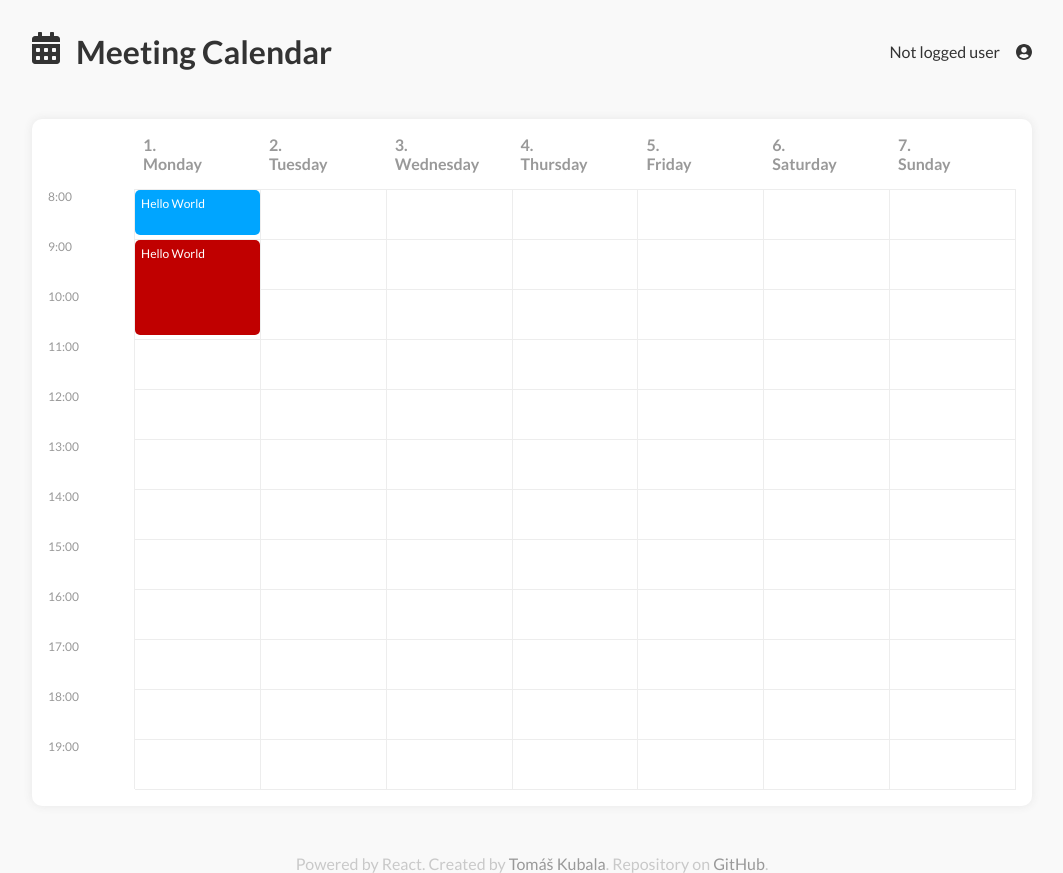
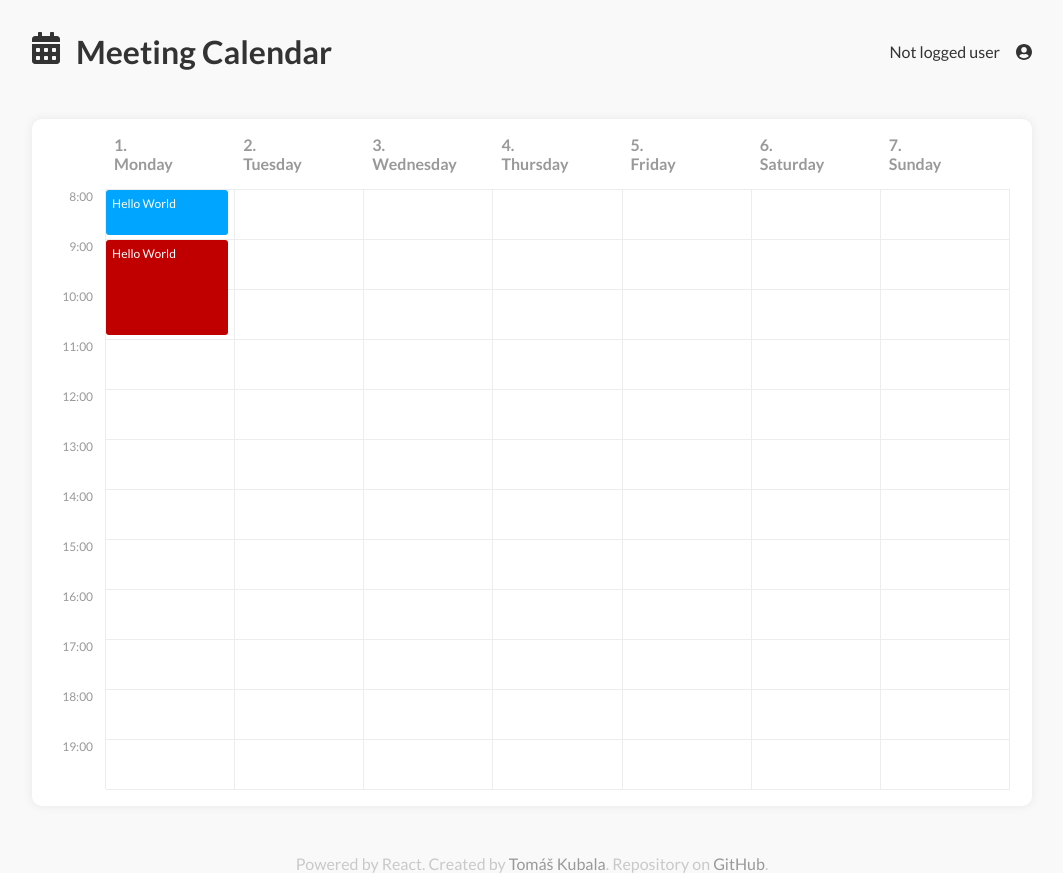
Before and after one commit to kubalat/meeting_calendar_react, a React (Create React App) app: page / in a window 1280 px wide. Shown: the whole page, without its empty margins (108-1171 px from the left). Built offline with nearby package versions, Linux system fonts and the light colour scheme.

Commit message:
View form for event dialog

```diff
--- a/src/components/calendar.css
+++ b/src/components/calendar.css
@@ -13,11 +13,11 @@
 }
 
 .calendar__header > .header__time {
-    width: 9%;
+    width: 6%;
 }
 
 .calendar__header > .header__day {
-    width: 13%;
+    width: 13.34%;
     padding-left: .5em;
     color: #999;
     font-weight: 700;
@@ -28,7 +28,7 @@
 }
 
 .calendar__time {
-    width: 9%;
+    width: 6%;
     color: #999;
 
 }
@@ -37,11 +37,13 @@
     height: 50px;
     border-right: 1px solid #ededed;
     font-size: .75rem;
+    text-align: right;
+    padding-right: 1em;
 }
 
 
 .calendar__day {
-    width: 13%;
+    width: 13.34%;
     border-right: 1px solid #ededed;
     border-top: 1px solid #ededed;
     height: 100%;
@@ -59,10 +61,10 @@
     height: 45px;
     background: #00a5ff;
     color: white;
-    width: 100%;
+    width: 95%;
     font-size: .75rem;
     padding: .5em;
-    border-radius: 5px;
+    border-radius: 3px;
 }
 
 .calendar__day > .calendar__event_2 {
@@ -71,18 +73,76 @@
     height: 95px;
     background: #c00000;
     color: white;
-    width: 100%;
+    width: 95%;
     font-size: .75rem;
     padding: .5em;
-    border-radius: 5px;
+    border-radius: 3px;
 }
 
 .calendar .event__dialog {
     position: absolute;
     background: white;
-    height: 200px;
     width: 200px;
-    box-shadow: 0px 0px 36px 7px #c9c9c9;
+    box-shadow: 0px 0px 36px 7px rgba(0,0,0,0.2);
+    border-radius: 10px;
+    overflow: hidden;
+}
+
+.event__dialog > header {
+    display: flex;
+    background: #00a5ff;
     padding: 1em;
-    border-radius: 10px;
+
+    color: white;
 }
+
+.event__dialog > header > .header__title {
+    flex: 1;
+}
+
+.event__dialog > header > .header__title > h3 {
+    margin-top: 0;
+    margin-bottom: 0;
+}
+
+.event__dialog > header > .header__close {
+    width: 30px;
+    display: flex;
+    justify-content: flex-end;
+}
+
+.event__dialog > header > .header__close > svg {
+    top: 3px;
+    position: relative;
+    color: #94d9ff;
+    transition: color .2s;
+    cursor: pointer;
+}
+
+.event__dialog > header > .header__close > svg:hover {
+    color: white;
+}
+
+.event__dialog > .event__body {
+    padding: 1em;
+}
+
+.event__dialog > .event__body > .event__metadata {
+    margin-bottom: 1.25em;
+}
+
+.event__dialog > .event__body > .event__metadata:last-child {
+    margin-bottom: 0;
+}
+
+.event__dialog > .event__body > .event__metadata > .meta__icon {
+    margin-bottom: .25em;
+}
+
+.event__dialog > .event__body > .event__metadata > .meta__icon > svg {
+    color:#bcbcbc;
+}
+
+.event__dialog > .event__body > .event__metadata > .meta__value {
+    color: #666;
+}
--- a/src/components/event_dialog.js
+++ b/src/components/event_dialog.js
@@ -11,6 +11,31 @@ export default class EventDialog extends Component {
             left: this.props.positionX
         }
 
-        return (<div className="event__dialog" style={ dialogStyle }>Test</div>);
+        return (
+            <div className="event__dialog" style={ dialogStyle }>
+                <header>
+                    <div className="header__title"><h3>Event name</h3></div>
+                    <div className="header__close"><i onClick={ () => this.closeDialog() }class="far fa-times-circle"></i></div>
+                </header>
+                <div class="event__body">
+                    <div className="event__metadata" id="event__time">
+                        <div className="meta__icon"><i class="far fa-clock"></i></div>
+                        <div className="meta__value">8:00 - 9:00</div>
+                    </div>
+                    <div className="event__metadata" id="event__user">
+                        <div className="meta__icon"><i class="far fa-user"></i></div>
+                        <div className="meta__value">Tomáš Kubala</div>
+                    </div>
+                    <div className="event__metadata" id="event__note">
+                        <div className="meta__icon"><i class="far fa-sticky-note"></i></div>
+                        <div className="meta__value">This is a very big note. Olalalalalalalalala</div>
+                    </div>
+                </div>
+            </div>
+        );
+    }
+
+    closeDialog() {
+        this.setState({ isModalOpen: false});
     }
 }
```
